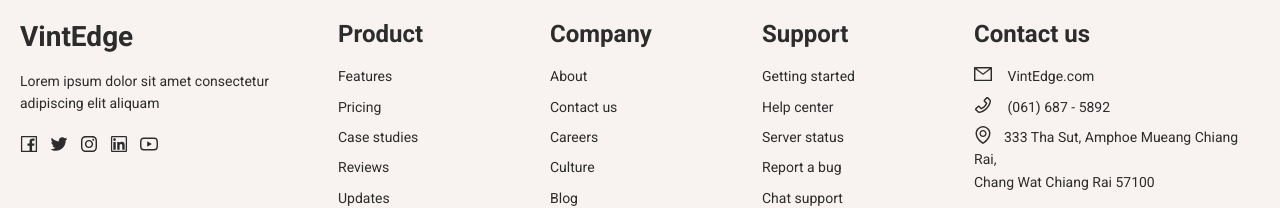
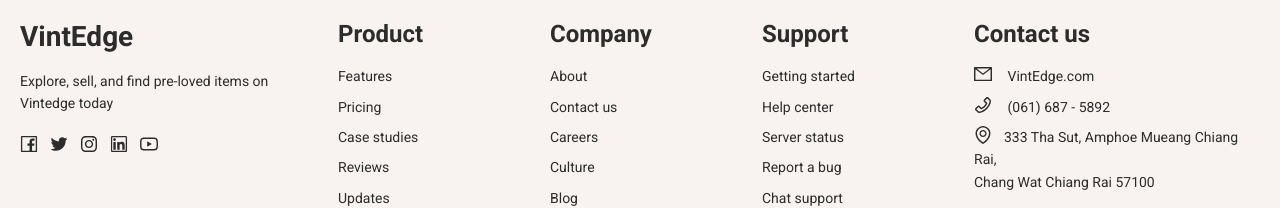
Before and after one commit to HachiYoku/VintEdge, a React (Vite) app: page / in a window 1280 px wide. Shown: the part 890-1098 px from the top of the page. Built offline with nearby package versions, Linux system fonts and the light colour scheme; no server answers; sample sign-in values are in the browser's storage.

Commit message:
footer fix

```diff
--- a/src/components/AppFooter.jsx
+++ b/src/components/AppFooter.jsx
@@ -21,7 +21,7 @@
         {/* Logo + Description */}
         <Col xs={24} sm={12} md={6}>
           <h3>VintEdge</h3>
-          <p>Lorem ipsum dolor sit amet consectetur adipiscing elit aliquam</p>
+          <p>Explore, sell, and find pre-loved items on Vintedge today</p>
           <div style={{ fontSize: "18px" }}>
             <FacebookOutlined />
             <TwitterOutlined />
```
